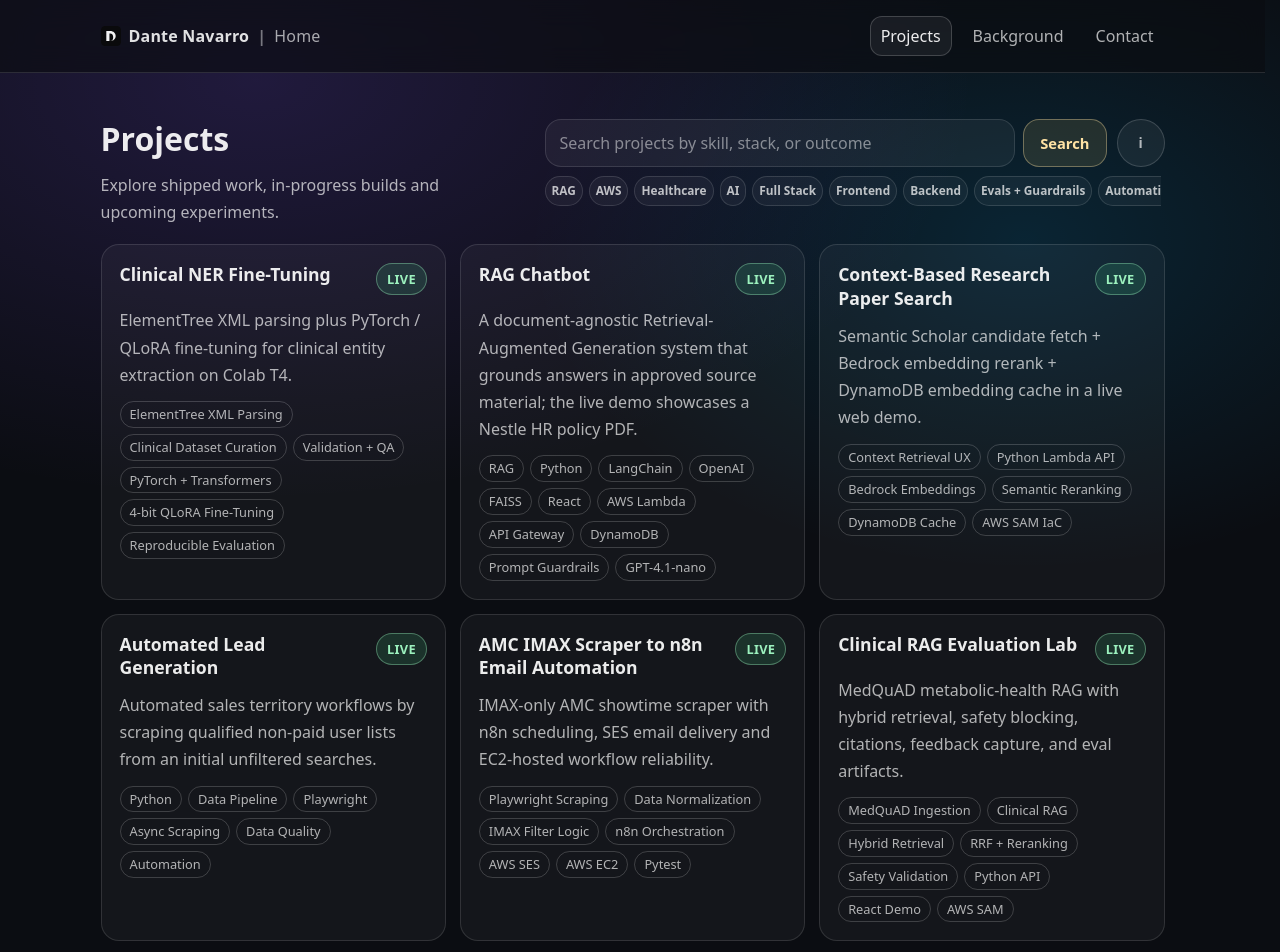
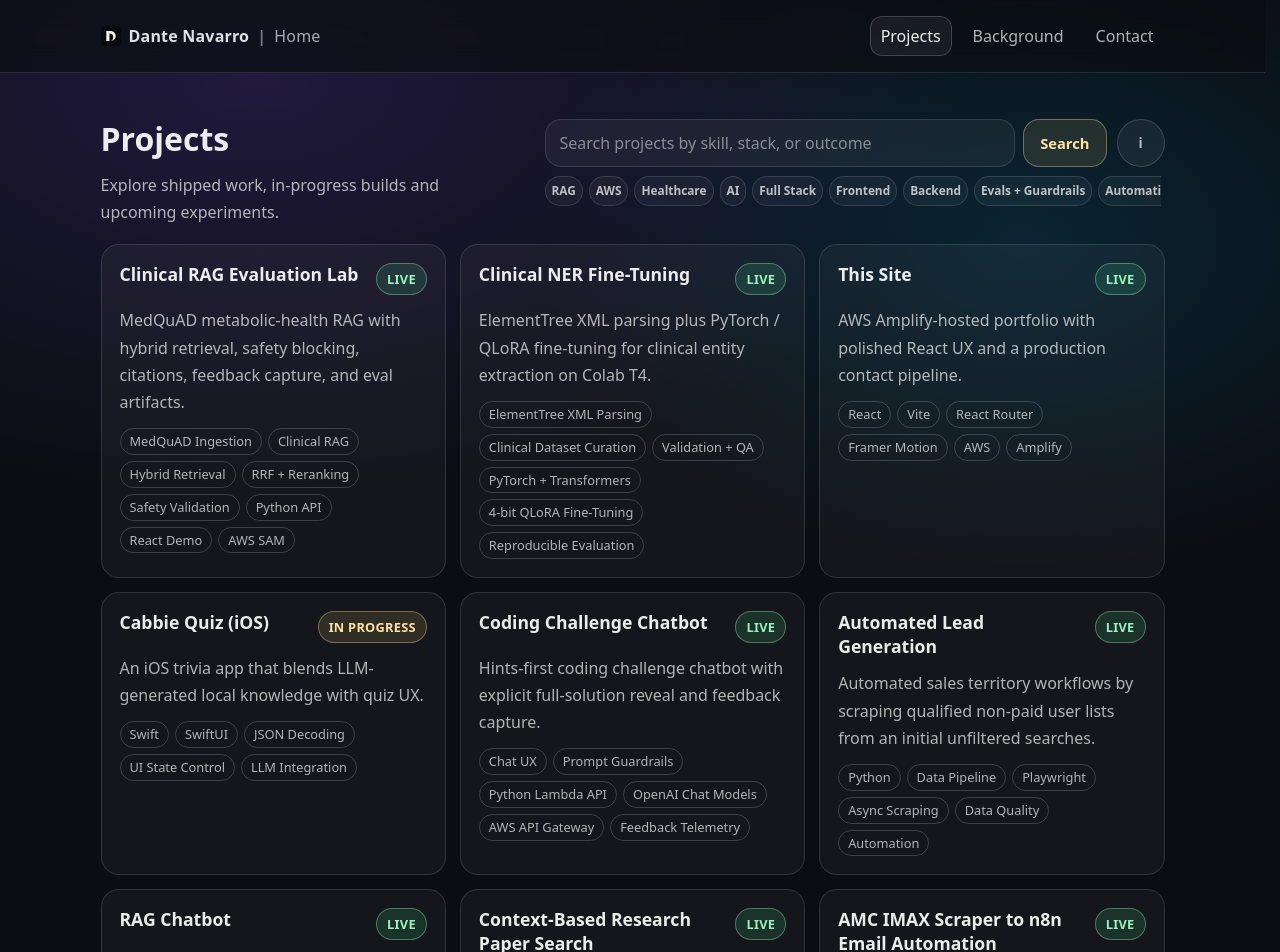
Before and after one commit to dantee-nv/dante-site, a React (Vite) app: page /projects in a window 1280 px wide. Shown: the top 952 px of the page. Built offline with nearby package versions, Linux system fonts and the light colour scheme.

Commit message:
Use project data order for cards

```diff
--- a/src/pages/Projects.jsx
+++ b/src/pages/Projects.jsx
@@ -90,50 +90,7 @@ export default function Projects() {
     startX: 0,
   });
   const suppressShortcutClick = useRef(false);
-  const statusOrder = {
-    live: 0,
-    "in-progress": 1,
-  };
-  const liveProjectOrder = {
-    "clinical-ner-finetune": 0,
-    "rag-hr-chatbot": 1,
-    "semantic-paper-search-bedrock": 2,
-    "lead-generation": 3,
-    "amc-imax-scraper-n8n-automation": 4,
-  };
-
-  const sortedProjects = [...projectCardList].sort((a, b) => {
-    const aIsSite = a.slug === "site";
-    const bIsSite = b.slug === "site";
-    const aIsCabbie = a.slug === "cabbie-ios";
-    const bIsCabbie = b.slug === "cabbie-ios";
-
-    if (aIsSite && bIsCabbie) {
-      return -1;
-    }
-
-    if (aIsCabbie && bIsSite) {
-      return 1;
-    }
-
-    const aRank = statusOrder[a.status] ?? Number.MAX_SAFE_INTEGER;
-    const bRank = statusOrder[b.status] ?? Number.MAX_SAFE_INTEGER;
-
-    if (aRank !== bRank) {
-      return aRank - bRank;
-    }
-
-    if (a.status === "live" && b.status === "live") {
-      const aLiveOrder = liveProjectOrder[a.slug] ?? Number.MAX_SAFE_INTEGER;
-      const bLiveOrder = liveProjectOrder[b.slug] ?? Number.MAX_SAFE_INTEGER;
-
-      if (aLiveOrder !== bLiveOrder) {
-        return aLiveOrder - bLiveOrder;
-      }
-    }
-
-    return a.title.localeCompare(b.title);
-  });
+  const sortedProjects = projectCardList;
   const highlightedProjectSlugs = new Set(highlightedProjectSlugList);
 
   function handleSearchChange(event) {
```
